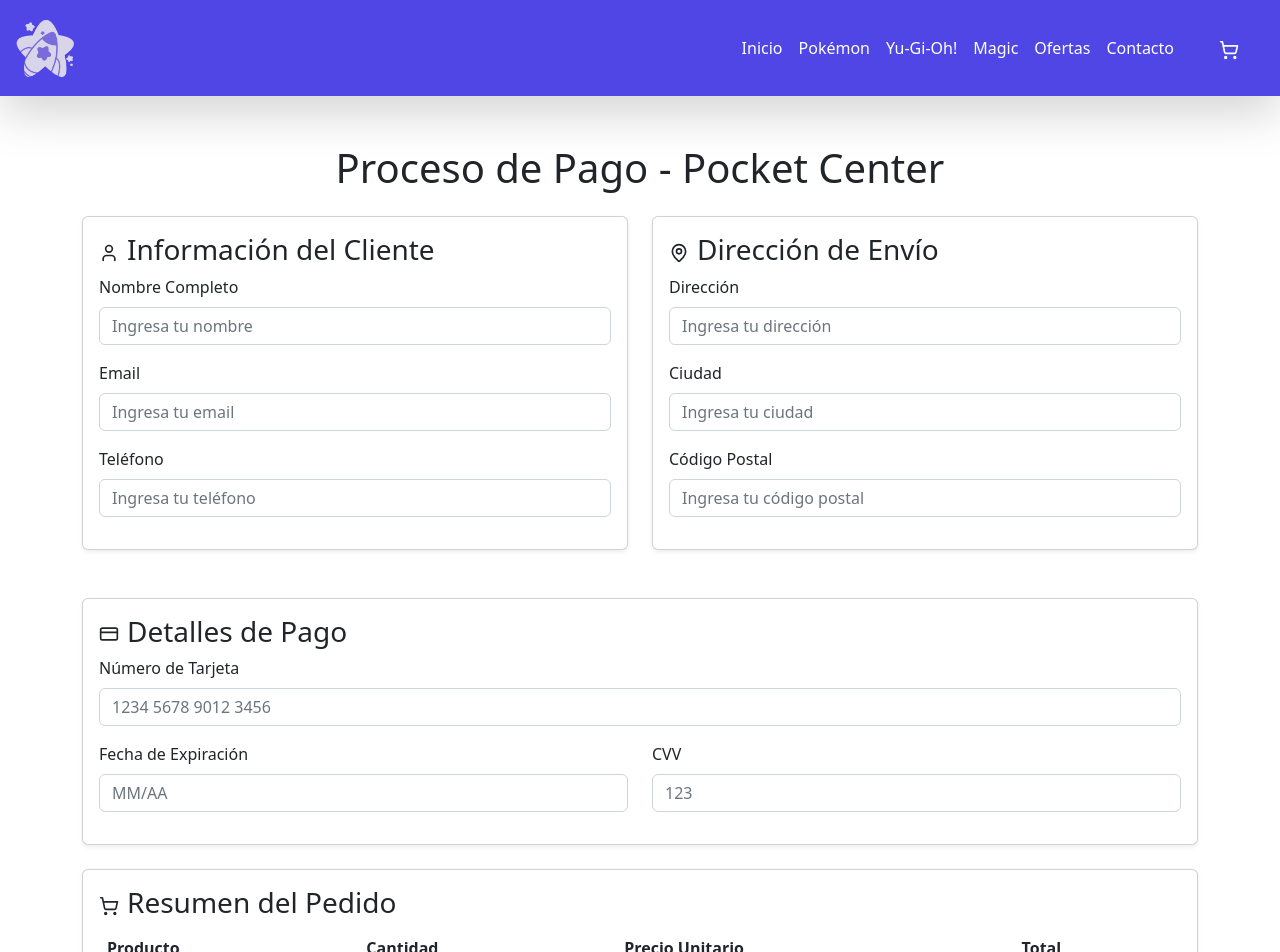
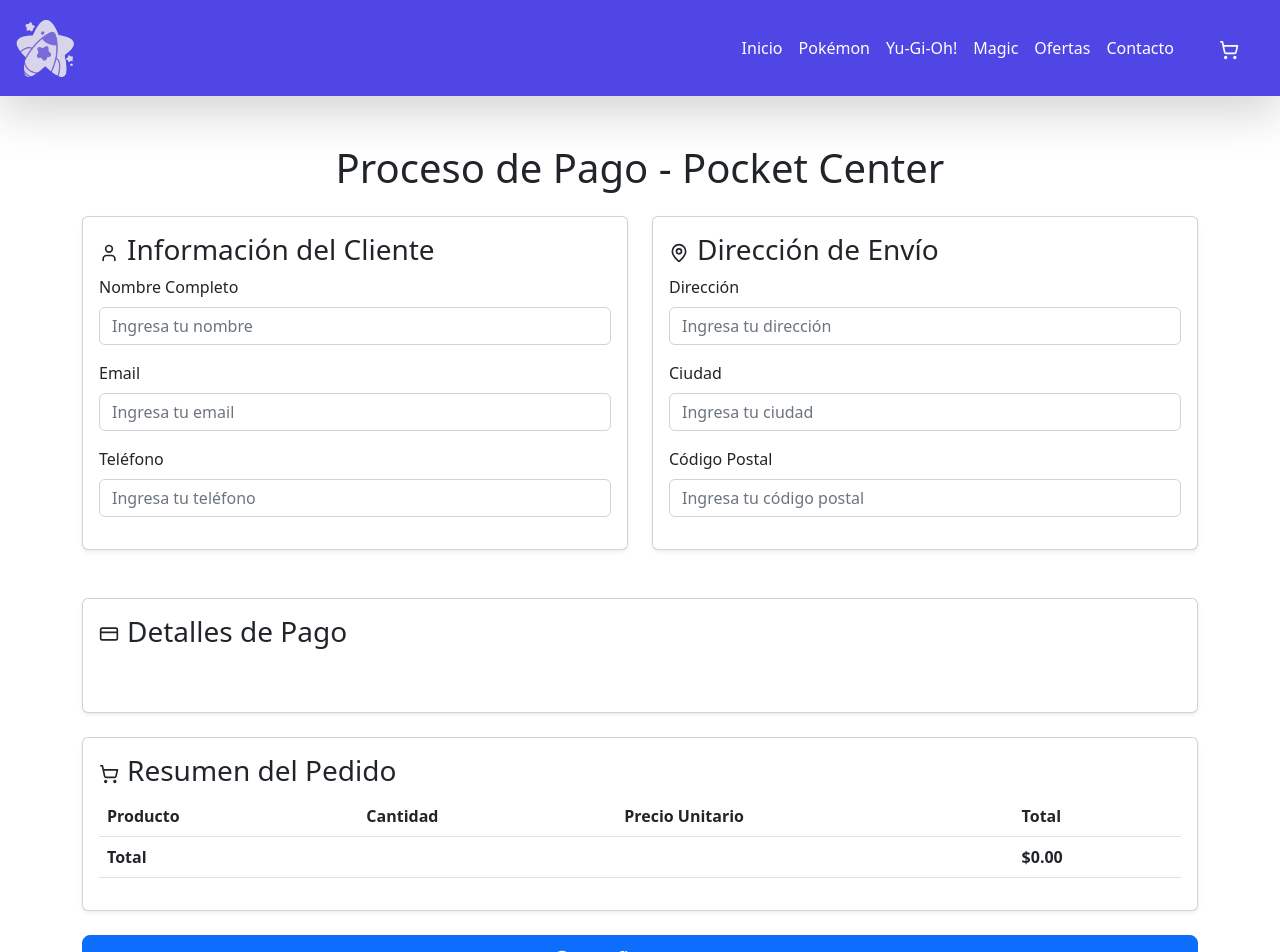
Before and after one commit to V-Puentes/Proyecto-ASY5131-Frontend, a React (Vite) app: page /pagos in a window 1280 px wide. Shown: the top 952 px of the page. Built offline with nearby package versions, Linux system fonts and the light colour scheme.

Commit message:
se agrega paypal

```diff
--- a/package.json
+++ b/package.json
@@ -10,6 +10,8 @@
     "preview": "vite preview"
   },
   "dependencies": {
+    "@paypal/react-paypal-js": "^8.8.2",
+    "axios": "^1.8.4",
     "bootstrap": "^5.2.3",
     "lucide-react": "^0.482.0",
     "react": "^19.0.0",
--- /dev/null
+++ b/src/components/payPalcheckout.jsx
@@ -0,0 +1,26 @@
+import { PayPalScriptProvider, PayPalButtons } from "@paypal/react-paypal-js";
+import axios from "axios";
+
+function PayPalCheckout() {
+    return (
+        <PayPalScriptProvider options={{ "client-id": "AXSS4dtnRC6boUJeK3tcL_ijaw43cDA6a42JzTxziY4zbFRUPI_rymC8j5nxJiI3CvpbgKl63aIQbYWH" }}>
+  <div style={{ width: "100%", textAlign: "center", padding: "20px" }}>
+    <PayPalButtons
+      createOrder={async () => {
+        const { data } = await axios.post("http://localhost:3001/create-order");
+        return data.id;
+      }}
+      onApprove={async (data) => {
+        const response = await axios.post("http://localhost:3001/capture-order", {
+          orderID: data.orderID,
+        });
+        console.log("Pago completado:", response.data);
+      }}
+    />
+  </div>
+</PayPalScriptProvider>
+
+    );
+}
+
+export default PayPalCheckout;
--- a/src/components/paymentsPage.jsx
+++ b/src/components/paymentsPage.jsx
@@ -3,6 +3,8 @@
 import { User, MapPin, CreditCard, ShoppingCart, Trash2, CheckCircle } from 'lucide-react';
 import 'bootstrap/dist/css/bootstrap.min.css';
 import { useNavigate } from "react-router-dom";
+import PayPalCheckout from './payPalCheckout';
+
 
 const PaymentPage = () => {
   const { carrito, total, vaciarCarrito } = useContext(DataContext);
@@ -74,22 +76,7 @@
                 <CreditCard className="me-2" size={20} />
                 Detalles de Pago
               </h3>
-              <form>
-                <div className="mb-3">
-                  <label htmlFor="tarjeta" className="form-label">Número de Tarjeta</label>
-                  <input type="text" className="form-control" id="tarjeta" placeholder="1234 5678 9012 3456" required />
-                </div>
-                <div className="row">
-                  <div className="col-md-6 mb-3">
-                    <label htmlFor="fechaExpiracion" className="form-label">Fecha de Expiración</label>
-                    <input type="text" className="form-control" id="fechaExpiracion" placeholder="MM/AA" required />
-                  </div>
-                  <div className="col-md-6 mb-3">
-                    <label htmlFor="cvv" className="form-label">CVV</label>
-                    <input type="text" className="form-control" id="cvv" placeholder="123" required />
-                  </div>
-                </div>
-              </form>
+              <PayPalCheckout />
             </div>
           </div>
         </div>
```
Also changed, not shown: 1 other file (tests, documents, lock files or other folders).
